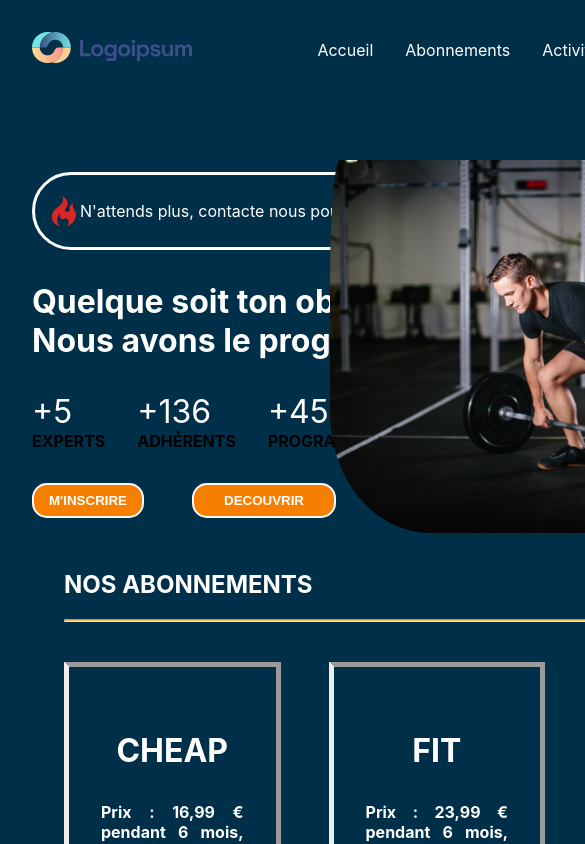
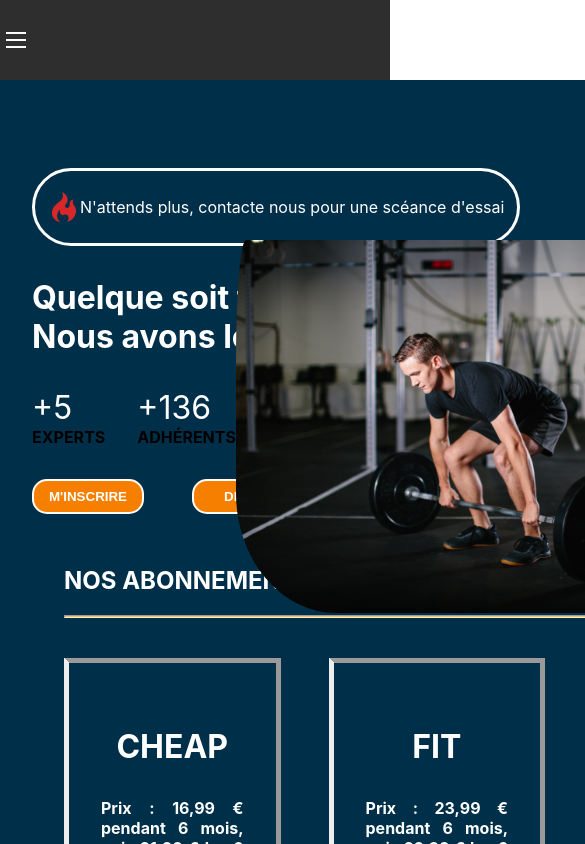
Before and after one commit to ChristelDeveza/Projet4, a React (Vite) app in the folder frontend/: page / in a window 390 px wide. Shown: the top 844 px of the page, 585 px wide, since content can reach past the window. Built offline with nearby package versions, Linux system fonts and the light colour scheme.

Commit message:
Router+link+navbar responsive

```diff
--- a/frontend/src/App.jsx
+++ b/frontend/src/App.jsx
@@ -4,11 +4,13 @@ import "./App.css";
 import Footer from "./components/Footer";
 import Activity from "./components/Activity";
 import SubscriptionPage from "./pages/SubscriptionPage";
+import Navbar from "./components/Navbar";
 
 function App() {
   return (
     <div className="App">
       <Router>
+        <Navbar />
         <Routes>
           <Route path="/" element={<Home />} />
           <Route path="Abonnements" element={<SubscriptionPage />} />
--- a/frontend/src/CSS/ButtonInscription.css
+++ b/frontend/src/CSS/ButtonInscription.css
@@ -14,3 +14,7 @@
 .btnH:hover {
   cursor: pointer;
 }
+.text-decoration {
+  text-decoration: none;
+  color:white;
+}
--- a/frontend/src/CSS/Home.css
+++ b/frontend/src/CSS/Home.css
@@ -3,7 +3,6 @@
   display: flex;
   flex-direction: row;
   justify-content: space-between;
-
 }
 
 .left-home-box {
@@ -16,12 +15,11 @@
   flex-direction: column;
 }
 
-
 .text-home-header {
   margin-top: 4rem;
   background-color: var(--prussian-blue);
   border-radius: 4rem;
-  border:white solid 3px;
+  border: white solid 3px;
   width: fit-content;
   padding: 20px 13px;
   color: white;
@@ -70,6 +68,7 @@
   display: flex;
   flex-direction: row;
   gap: 3rem;
+
 }
 
 .home-btn > :nth-child(1) {
@@ -95,10 +94,16 @@
   font-weight: bold;
   border: 3px solid transparent;
   transition: 400ms all;
+  text-decoration: none;
 }
 
 .btnH:hover {
   cursor: pointer;
+}
+
+.text-decoration {
+  text-decoration: none;
+  color:white;
 }
 
 .right-home-box {
@@ -133,15 +138,12 @@
 .icon-activities {
   display: flex;
   flex-direction: column;
-  gap:5rem;
+  gap: 5rem;
   margin-top: 82rem;
   font-size: 50px;
-
 }
 
 .icon-advantages {
-
   margin-top: 17rem;
   font-size: 50px;
-
 }
--- a/frontend/src/CSS/Navbar.css
+++ b/frontend/src/CSS/Navbar.css
@@ -1,13 +1,109 @@
-.navbar-menu {
-  list-style: none;
+.Navbar {
+  background-color: #181818;
+  height: 80px;
+  width: 100%;
+  /* position: fixed; */
+  z-index : 999;
+  opacity: 0.9;
   display: flex;
-  gap: 2rem;
-  color:white;
-
+  flex-direction: row;
+  justify-content: center;
+  align-items: center;
 }
 
-.navbar-menu>li:hover {
-  cursor: pointer;
-  color:orangered
+.Navbar nav ul {
+  list-style: none;
+  margin: 0;
+  padding: 0;
+}
 
+.Navbar nav ul li {
+  display: inline-block;
+  margin: 20px;
+  color:white;
 }
+
+.Navbar nav ul li a {
+  text-decoration: none;
+  color: white;
+  font-weight: bolder;
+}
+.Navbar li:hover {
+  border-bottom : 5px solid blue;
+}
+
+.hamburger {
+  display: none;
+}
+
+@media screen and (max-width: 768px) {
+
+  .Navbar {
+    justify-content: flex-start;
+
+  }
+
+  .hamburger {
+  width: 20px;
+  height: 20px;
+  cursor:pointer;
+  border:none;
+  display: flex;
+  background-color: #181818;
+  align-items: center;
+  position:relative;
+
+  }
+  .hamburger span{
+  display: block;
+  margin-left: 0%;
+  width: 100%;
+  height: 2px;
+  background-color: #fafafa;
+  position: absolute;
+  pointer-events: none;
+  transition: opacity 0.3s 0.15s ease-out;
+  }
+
+  .hamburger span:nth-child(1) {
+  transform: translateY(7px);
+  }
+
+  .hamburger span:nth-child(3) {
+  transform: translateY(-7px);
+  }
+
+  .hamburger span:nth-child(1)
+  .hamburger span:nth-child(3) {
+  transition: transform 0.3s ease-out;
+  }
+
+  .hamburger.open span:nth-child(1) {
+    transform: translate(0) rotate(135deg);
+  }
+  .hamburger.open span:nth-child(2) {
+    opacity: 0;
+    transition: opacity 0s ease-out;
+  }
+  .hamburger.open span:nth-child(3) {
+    transform: translate(0) rotate(-135deg);
+  }
+
+  .nav-container {
+    display: flex;
+    flex-direction: column;
+    align-items: center;
+    position:absolute;
+    background-color: #181818;
+    top:10%;
+    left:-12rem;
+    height: 100vh;
+    transform: translate(-100%);
+    transition: transform 0.3s ease-out;
+  }
+
+  .open {
+    transform: translate(100%);
+  }
+
+  }
--- a/frontend/src/components/Activity.jsx
+++ b/frontend/src/components/Activity.jsx
@@ -1,4 +1,5 @@
 import React from "react";
+import { Link } from "react-router-dom";
 import "../CSS/Activity.css";
 import muscu from "../assets/muscu.jpg";
 import cardio from "../assets/cardio.jpg";
@@ -14,28 +15,36 @@ function Activity() {
       </div>
       <div className="box-img">
         <div className="pictures">
+          <Link to="Activités">
             <img src={muscu} alt="musculation" />
             <div className="text-block">
               <h4>Musculation</h4>
             </div>
+          </Link>
         </div>
         <div className="pictures">
+          <Link to="Activités">
             <img src={cardio} alt="cardio-training" />
             <div className="text-block">
               <h4>Cardio-training</h4>
             </div>
+          </Link>
         </div>
         <div className="pictures">
+          <Link to="Activités">
             <img src={collectif} alt="cours-collectifs" />
             <div className="text-block">
               <h4>Cours collectifs</h4>
             </div>
+          </Link>
         </div>
         <div className="pictures">
+          <Link to="Activités">
             <img src={yoga} alt="yoga" />
             <div className="text-block">
               <h4>Yoga</h4>
             </div>
+          </Link>
         </div>
       </div>
     </div>
--- a/frontend/src/components/ButtonInscription.jsx
+++ b/frontend/src/components/ButtonInscription.jsx
@@ -1,4 +1,5 @@
 import React from "react";
+import { Link } from "react-router-dom";
 import "../CSS/ButtonInscription.css";
 
 function ButtonInscription() {
@@ -6,7 +7,9 @@ function ButtonInscription() {
     <div>
       {" "}
       <button className="btnH" type="button">
-        M'INSCRIRE
+        <Link to="MonCompte" className="text-decoration">
+          M'INSCRIRE
+        </Link>
       </button>
     </div>
   );
--- a/frontend/src/components/Navbar.jsx
+++ b/frontend/src/components/Navbar.jsx
@@ -1,16 +1,55 @@
-import React from "react";
+import React, { useState } from "react";
+import { Link } from "react-router-dom";
 import "../CSS/Navbar.css";
+import ButtonMyAccount from "./ButtonMyAccount";
 
 function Navbar() {
+  const [sidebar, setSidebar] = useState(false);
+
+  function showSidebar() {
+    setSidebar(!sidebar);
+  }
   return (
     <div className="Navbar">
-      <ul className="navbar-menu">
-        <li>Accueil</li>
-        <li>Abonnements</li>
-        <li>Activités</li>
-        <li>A propos</li>
-        <li>Témoignages</li>
-      </ul>
+      <nav>
+        <ul>
+          <div className="button-container">
+            <button
+              className={sidebar ? "hamburger open" : "hamburger"}
+              type="button"
+              aria-label="Toggle nav"
+              aria-expanded="false"
+              onClick={showSidebar}
+            >
+              <span />
+              <span />
+              <span />
+            </button>
+          </div>
+          <div className={!sidebar ? "nav-container" : "nav-container open"}>
+            <li>
+              <Link to="/">Accueil</Link>
+            </li>
+            <li>
+              <Link to="Abonnements">Abonnements</Link>
+            </li>
+            <li>
+              <Link to="Activités">Activités</Link>
+            </li>
+            <li>
+              <Link to="APropos">A propos</Link>
+            </li>
+            <li>
+              <Link to="Contact">Contact</Link>
+            </li>
+            <li>
+              <Link to="MonCompte">
+                <ButtonMyAccount />
+              </Link>
+            </li>
+          </div>
+        </ul>
+      </nav>
     </div>
   );
 }
--- a/frontend/src/components/Subscription.jsx
+++ b/frontend/src/components/Subscription.jsx
@@ -1,5 +1,4 @@
 import React from "react";
-// import { SubscriptionDatas } from "../datas/SubscriptionDatas";
 import CardSubscription from "./CardSubscription";
 import "../CSS/Subscription.css";
 
--- a/frontend/src/pages/Home.jsx
+++ b/frontend/src/pages/Home.jsx
@@ -1,3 +1,4 @@
+import { Link } from "react-router-dom";
 import { GoFlame } from "react-icons/go";
 import { BiRun } from "react-icons/bi";
 import { IoIosFitness } from "react-icons/io";
@@ -5,10 +6,8 @@ import { MdSportsHandball } from "react-icons/md";
 import { GrYoga } from "react-icons/gr";
 import { GiHeartBeats } from "react-icons/gi";
 import { BsCheck2Circle } from "react-icons/bs";
-import Header from "../components/Header";
 import "../CSS/Home.css";
 import photoHome from "../assets/photo-home.jpg";
-import ButtonMyAccount from "../components/ButtonMyAccount";
 import Subscription from "../components/Subscription";
 import Activity from "../components/Activity";
 import WhyUs from "../components/WhyUs";
@@ -17,7 +16,6 @@ export default function Home() {
   return (
     <div className="Home">
       <div className="left-home-box">
-        <Header />
         <div className="text-home-header">
           <GoFlame className="icon-flame" />
           <span>N'attends plus, contacte nous pour une scéance d'essai</span>
@@ -42,10 +40,15 @@ export default function Home() {
         </div>
         <div className="home-btn">
           <button className="btnH" type="button">
-            M'INSCRIRE
+            <Link to="MonCompte" className="text-decoration">
+              M'INSCRIRE
+            </Link>
           </button>
+
           <button className="btnH" type="button">
-            DECOUVRIR
+            <Link to="Abonnements" className="text-decoration">
+              DECOUVRIR
+            </Link>
           </button>
         </div>
         <Subscription />
@@ -53,7 +56,6 @@ export default function Home() {
         <WhyUs />
       </div>
       <div className="right-home-box">
-        <ButtonMyAccount />
         <div>
           <img className="photoHome" src={photoHome} alt="photohome" />
         </div>
--- a/frontend/src/pages/SubscriptionPage.jsx
+++ b/frontend/src/pages/SubscriptionPage.jsx
@@ -1,5 +1,4 @@
 import React from "react";
-import Header from "../components/Header";
 
 function SubscriptionPage() {
   const SubscriptionPageDatas = [
@@ -118,7 +117,6 @@ function SubscriptionPage() {
 
   return (
     <div className="subscription-page">
-      <Header />
       {SubscriptionPageDatas.map((data) => {
         return (
           <div key={data.title}>
```
Lines whose indentation alone changed are shown as unchanged.
